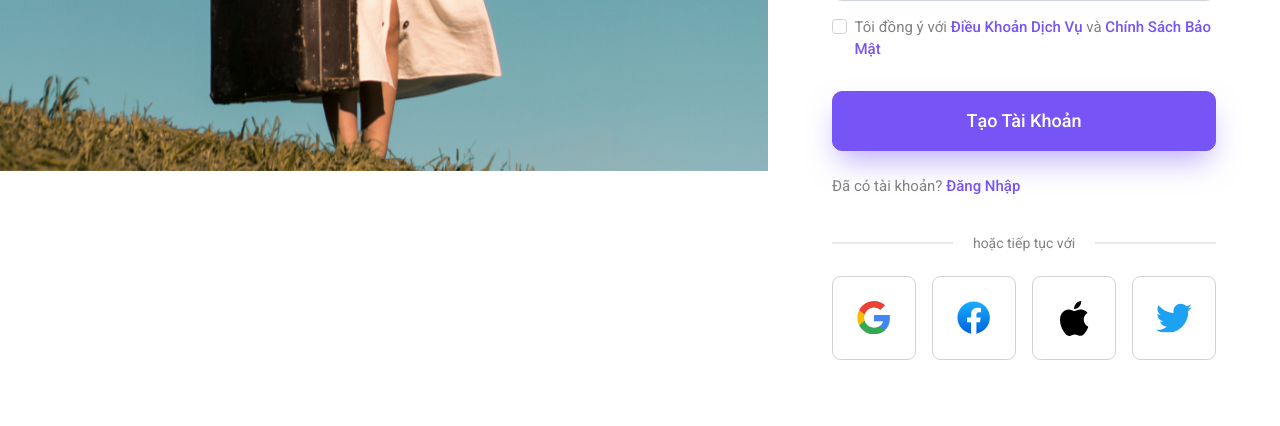
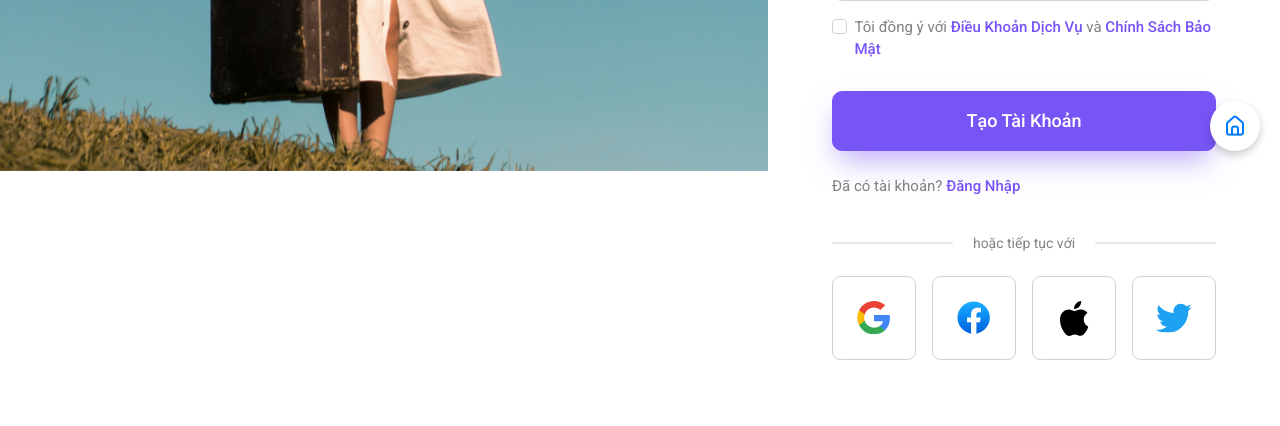
Before and after one commit to tophvn/HPL, a PHP site: page /views/register.php in a window 1280 px wide. Shown: the part 629-1055 px from the top of the page. Run offline with PHP 8.4, Linux system fonts and the light colour scheme.

Commit message:
add nút home back

```diff
--- a/views/register.php
+++ b/views/register.php
@@ -111,7 +111,10 @@ if ($_SERVER['REQUEST_METHOD'] == 'POST') {
             </div>
         </div>
     </div>
-
+    <!-- nút trở về trang chủ -->
+    <a href="../index.php" class="btn" style="position: fixed; bottom: 20px; right: 20px; display: inline-flex; align-items: center; background-color: white; border: none; border-radius: 50%; box-shadow: 0 4px 8px rgba(0, 0, 0, 0.2); width: 50px; height: 50px; justify-content: center; z-index: 1000;">
+        <i class="uil uil-estate" style="font-size: 1.5rem; color: #007bff;"></i>
+    </a>
     <script src="../js/custom.js"></script>
 </body>
 </html>
```
